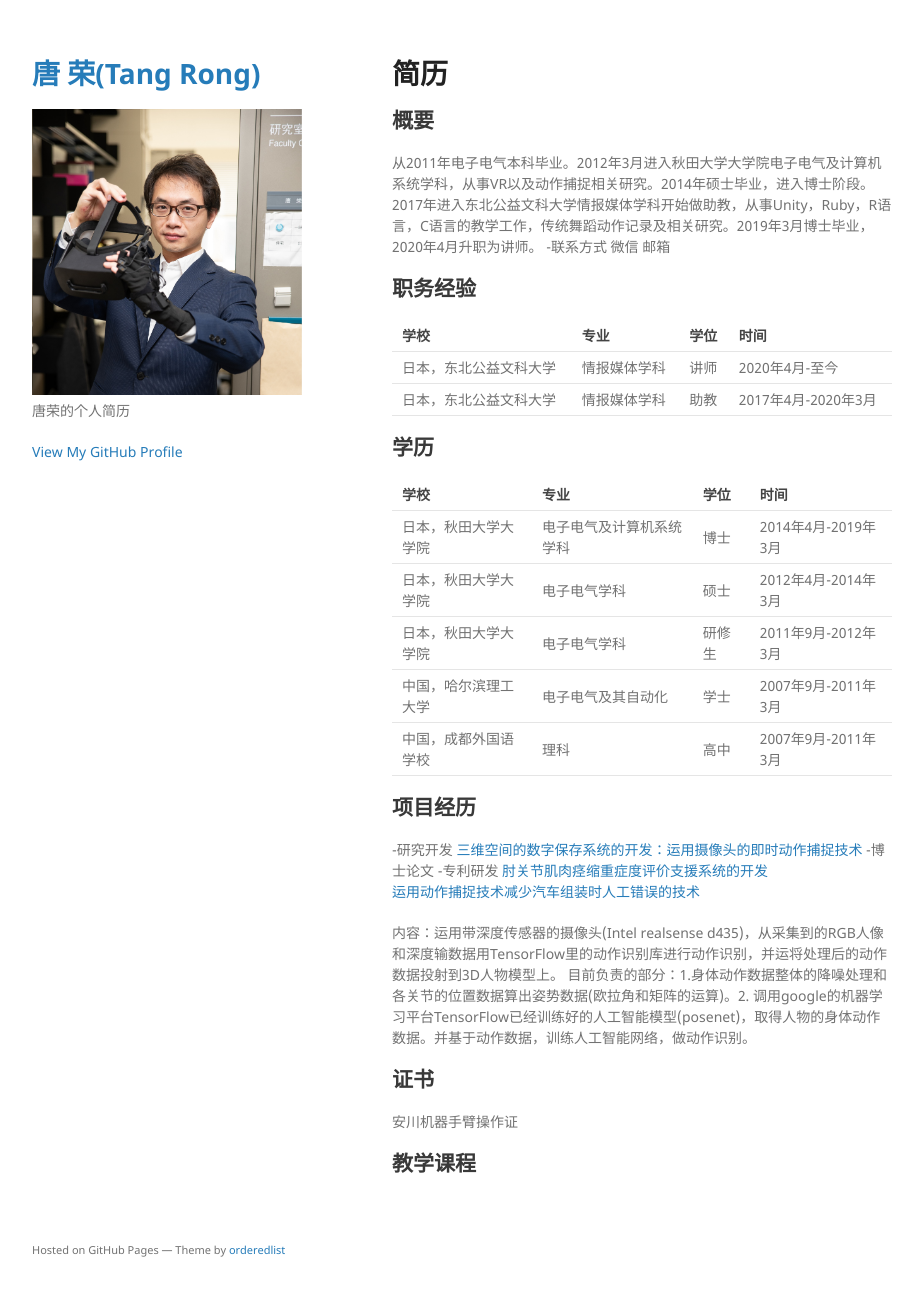
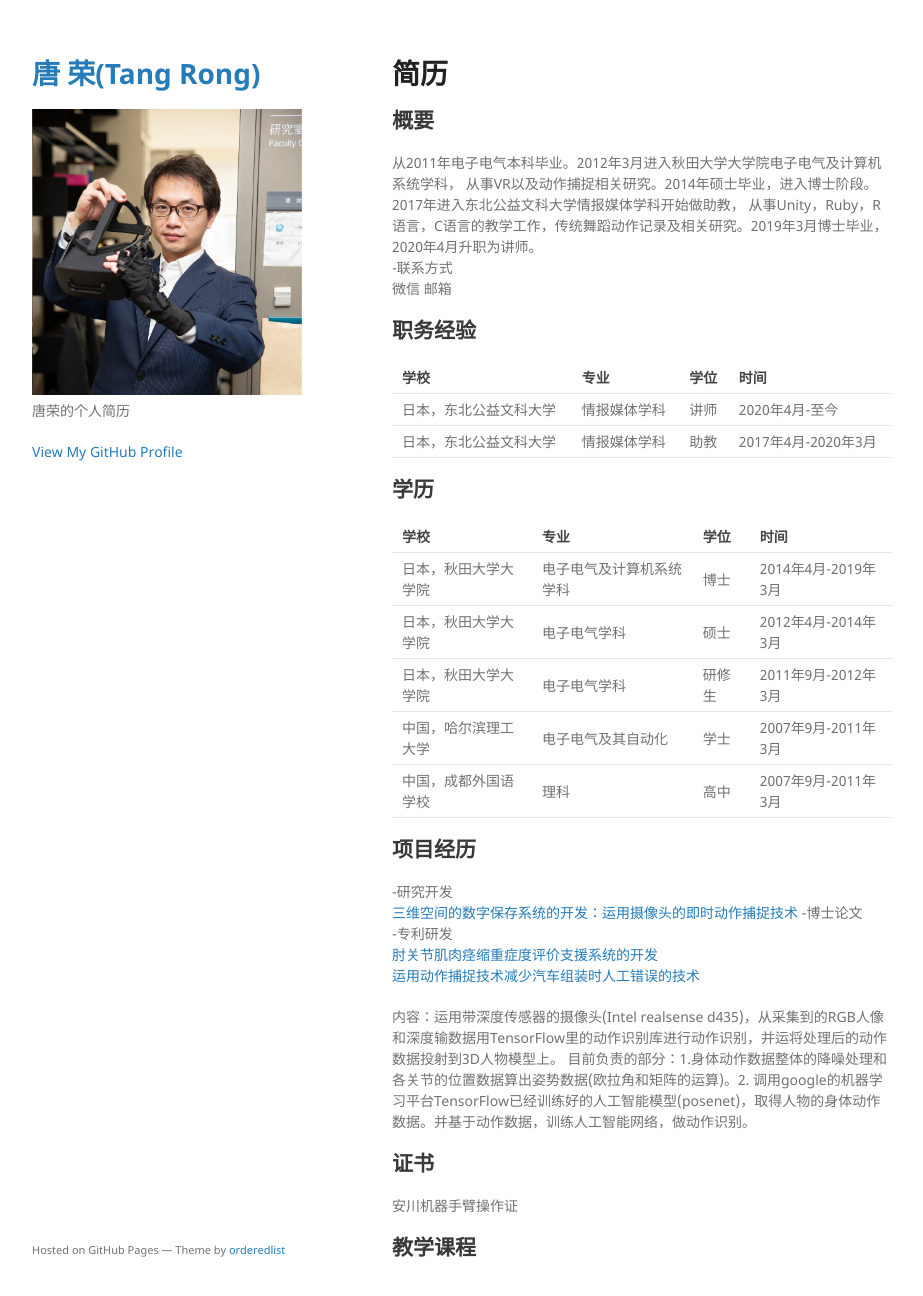
Before and after one commit to CoronovaT/CoronovaT.github.io, a Jekyll site: the page built from index.md, in a window 1280 px wide and 1329 px high. Shown: the top 1296 px of the window, without its empty margins (178-1101 px from the left). Built offline with Jekyll 4.4.1, drawn with Linux system fonts in a browser that asks for light colours; our own code applies the rules of GitHub Pages for plain Markdown files.

```diff
--- a/index.md
+++ b/index.md
@@ -5,8 +5,10 @@ layout: default
 
 # 简历
 ## 概要
-从2011年电子电气本科毕业。2012年3月进入秋田大学大学院电子电气及计算机系统学科，从事VR以及动作捕捉相关研究。2014年硕士毕业，进入博士阶段。2017年进入东北公益文科大学情报媒体学科开始做助教，从事Unity，Ruby，R语言，C语言的教学工作，传统舞蹈动作记录及相关研究。2019年3月博士毕业，2020年4月升职为讲师。
--联系方式
+从2011年电子电气本科毕业。2012年3月进入秋田大学大学院电子电气及计算机系统学科，
+从事VR以及动作捕捉相关研究。2014年硕士毕业，进入博士阶段。2017年进入东北公益文科大学情报媒体学科开始做助教，
+从事Unity，Ruby，R语言，C语言的教学工作，传统舞蹈动作记录及相关研究。2019年3月博士毕业，2020年4月升职为讲师。\
+-联系方式\
 微信 邮箱
 ## 职务经验
 
@@ -27,10 +29,10 @@ layout: default
 
 ## 项目经历
 
--研究开发
+-研究开发\
 [三维空间的数字保存系统的开发：运用摄像头的即时动作捕捉技术](./projects/digital_archive.html)
--博士论文
--专利研发
+-博士论文\
+-专利研发\
 [肘关节肌肉痉缩重症度评价支援系统的开发](./projects/muscle_injury.html)\
 [运用动作捕捉技术减少汽车组装时人工错误的技术](./projects/toyota.html)
 
```
